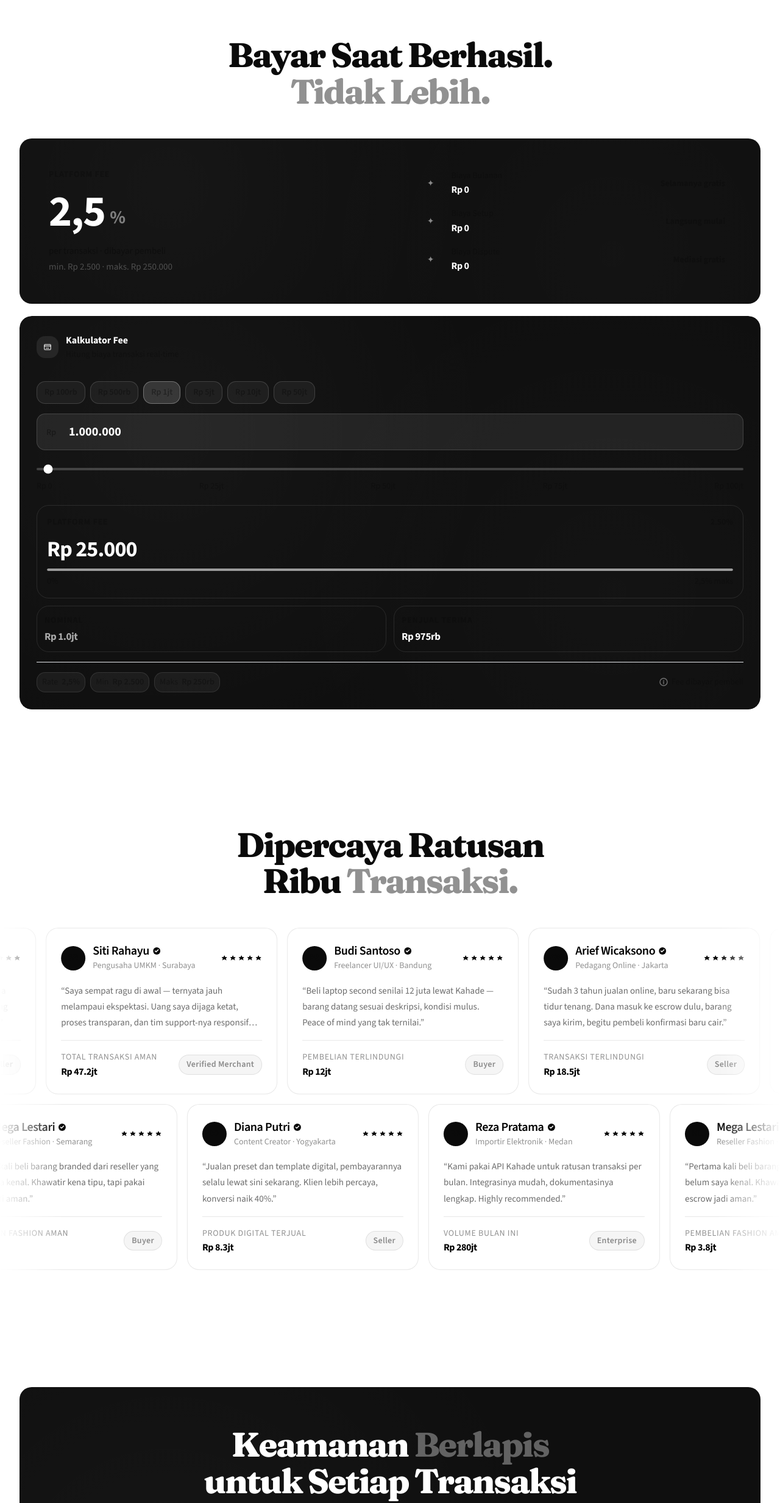
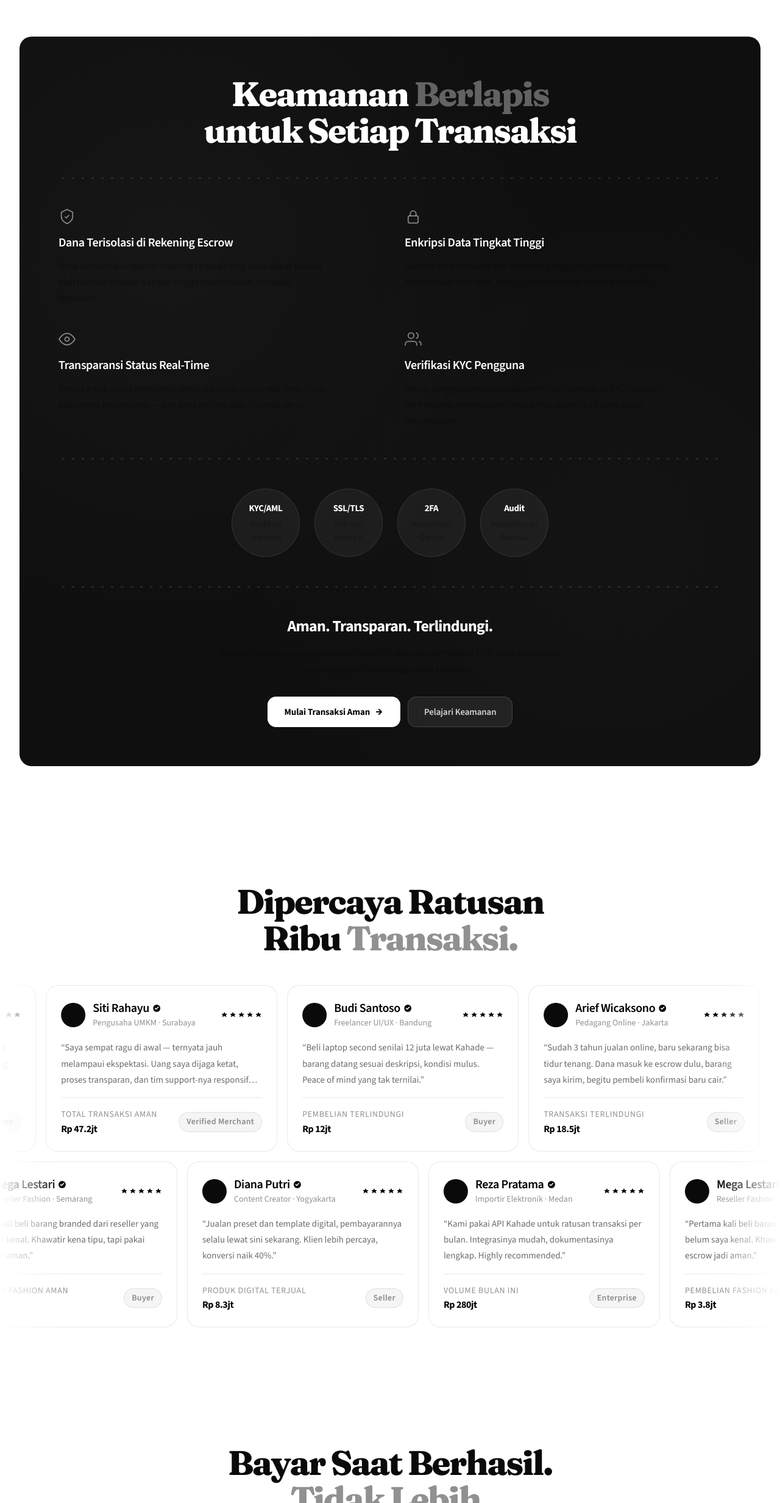
Before and after one commit to kahade-id/landing, a Next.js app: page / in a window 1280 px wide. Shown: the part 3485-5949 px from the top of the page at 61% size. Built offline with nearby package versions, Linux system fonts and the light colour scheme.

Commit message:
Reorder homepage section flow

```diff
--- a/src/app/page.tsx
+++ b/src/app/page.tsx
@@ -25,14 +25,14 @@ export default function HomePage() {
         {/* ── Cara Kerja (Step-by-step) ─────────────────────────────── */}
         <HowItWorksSection />
 
-        {/* ── Harga & Fee Calculator ────────────────────────────────── */}
-        <PricingSection />
+        {/* ── Keamanan & Sertifikasi ────────────────────────────────── */}
+        <SecuritySection />
 
         {/* ── Testimonials ──────────────────────────────────────────── */}
         <TestimonialsSection />
 
-        {/* ── Keamanan & Sertifikasi ────────────────────────────────── */}
-        <SecuritySection />
+        {/* ── Harga & Fee Calculator ────────────────────────────────── */}
+        <PricingSection />
 
         {/* ── FAQ ───────────────────────────────────────────────────── */}
         <FAQSection />
```
